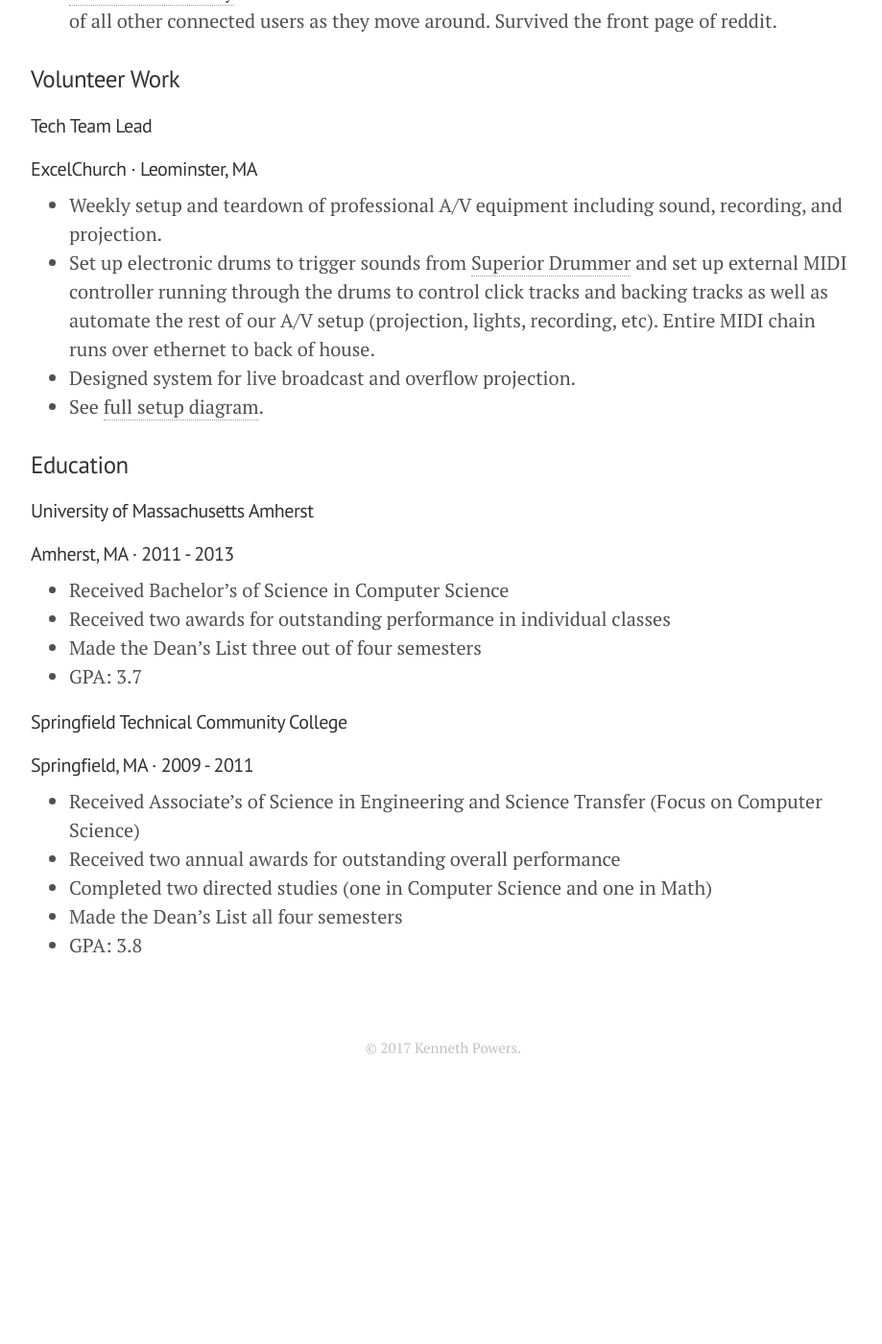
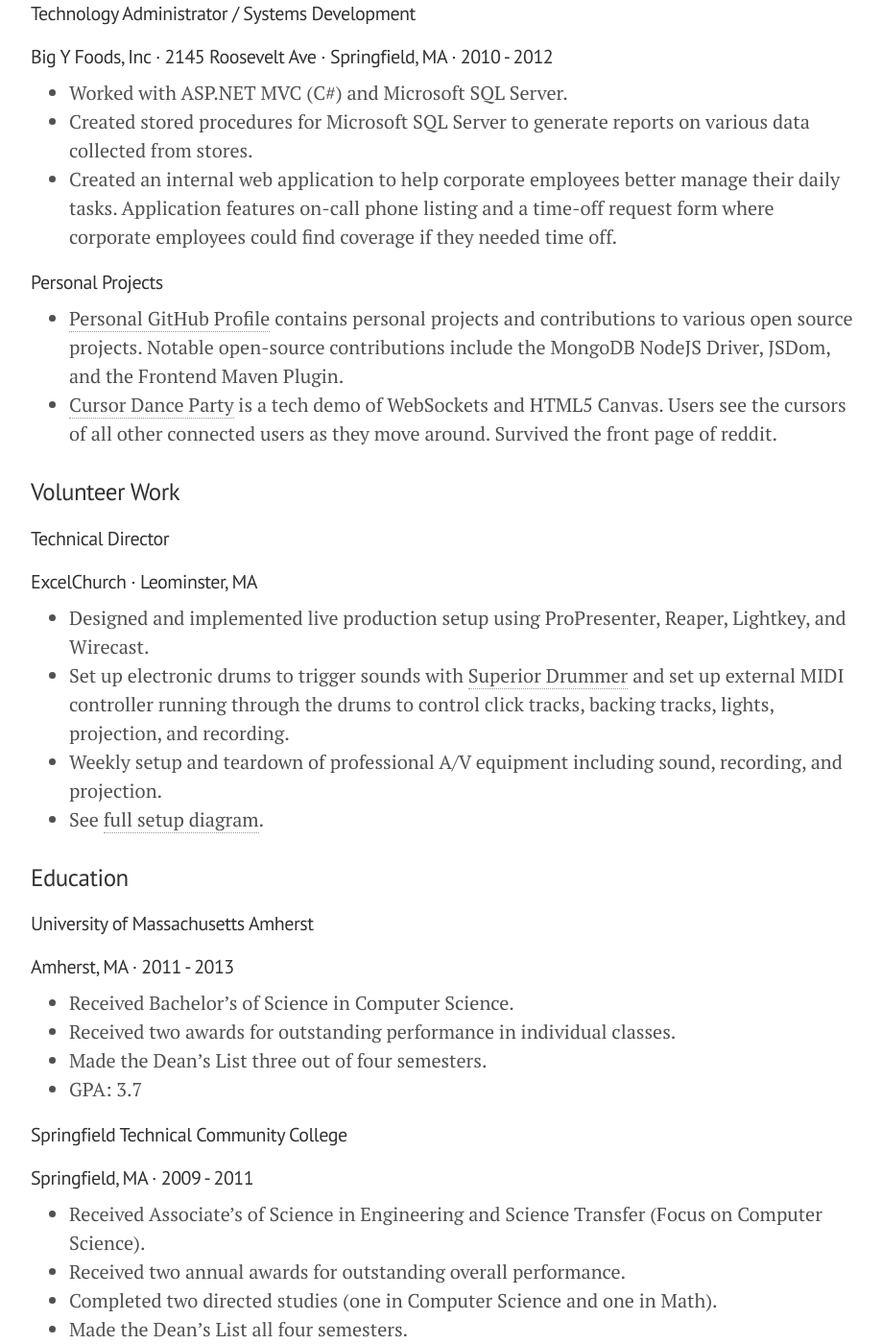
Before and after one commit to knpwrs/knpwrs.github.io, a Jekyll site: the page built from about.md, in a window 1280 px wide and 1400 px high, scrolled down 2299 px. Shown: the whole window at 96% size, without its empty margins (178-1097 px from the left). Built offline with Jekyll 4.4.1, drawn with Linux system fonts in a browser that asks for light colours; nearby versions of some CDN libraries; before the commit the page ends 3401 px from its top, so only the background shows below that; some of the changed text lies outside the part shown.

Commit message:
Update resume.

```diff
--- a/about.md
+++ b/about.md
@@ -22,20 +22,33 @@
 
 ### Languages
 
-* Proficient in: JavaScript (Universal Node / Browser), HTML5, CSS3
-* Familiar with: C# and .NET Framework, Java, Scala, Ruby, SQL
+* Proficient in: JavaScript (Universal Node / Browser), HTML5, CSS3 (SCSS)
+* Familiar with: C# and .NET Framework, Java, Scala, Ruby, Swift, SQL
 
 ### Software
 
-* Database: PostgreSQL, MySQL, SQL Server, MongoDB, Redis, Memcached
+* Database: PostgreSQL, MySQL, SQL Server, MongoDB, Redis
 * Server: nginx, Apache httpd
-* Platforms: Mac OS X, Linux / Unix, Microsoft Windows
+* Tools: Docker, Git, Jenkins, Travis CI
+* Platforms: macOS, Linux / Unix, Microsoft Windows
 
 ### Experience
 
+#### Software Engineer
+
+##### Candescent Health &middot; 221 Crescent Street, Building 5 Suite 301, Waltham, MA &middot; April 2016 - Present
+
+* Worked with React, Redux, Vue, Angular, Node, PHP, MySQL, and Docker.
+* Used Flyway for database migrations across multiple client environments.
+* Designed and created a dashboard for monitoring doctors and their workloads
+  across multiple facilities.
+* Prototyped Electron applications with native integrations.
+* Open-sourced a Babel plugin for automatic dependency injection in Angular.
+* Presented multiple tech talks on modern JavaScript and CSS best practices.
+
 #### Staff Software Engineer &middot; Core UI and Performance &middot; IBM Verse
 
-##### IBM &middot; 550 King Street &middot; Littleton, MA &middot; January 2013 - Present
+##### IBM &middot; 550 King Street &middot; Littleton, MA &middot; January 2013 - April 2016
 
 * Worked with React, Redux, Dojo, and OpenSocial, continually integrating
   bleeding-edge web technologies.
@@ -73,6 +89,7 @@
 
 ##### Big Y Foods, Inc &middot; 2145 Roosevelt Ave &middot; Springfield, MA &middot; 2010 - 2012
 
+* Worked with ASP.NET MVC (C\#) and Microsoft SQL Server.
 * Created stored procedures for Microsoft SQL Server to generate reports on
   various data collected from stores.
 * Created an internal web application to help corporate employees better
@@ -91,18 +108,17 @@
 
 ### Volunteer Work
 
-#### Tech Team Lead
+#### Technical Director
 
 ##### ExcelChurch &middot; Leominster, MA
 
+* Designed and implemented live production setup using ProPresenter, Reaper,
+  Lightkey, and Wirecast.
+* Set up electronic drums to trigger sounds with [Superior Drummer] and set up
+  external MIDI controller running through the drums to control click tracks,
+  backing tracks, lights, projection, and recording.
 * Weekly setup and teardown of professional A/V equipment including sound,
   recording, and projection.
-* Set up electronic drums to trigger sounds from [Superior Drummer] and set up
-  external MIDI controller running through the drums to control click tracks and
-  backing tracks as well as automate the rest of our A/V setup (projection,
-  lights, recording, etc). Entire MIDI chain runs over ethernet to back of
-  house.
-* Designed system for live broadcast and overflow projection.
 * See [full setup diagram][excel-setup].
 
 ### Education
@@ -111,9 +127,9 @@
 
 ##### Amherst, MA &middot; 2011 - 2013
 
-* Received Bachelor's of Science in Computer Science
-* Received two awards for outstanding performance in individual classes
-* Made the Dean's List three out of four semesters
+* Received Bachelor's of Science in Computer Science.
+* Received two awards for outstanding performance in individual classes.
+* Made the Dean's List three out of four semesters.
 * GPA: 3.7
 
 #### Springfield Technical Community College
@@ -121,10 +137,10 @@
 ##### Springfield, MA &middot; 2009 - 2011
 
 * Received Associate's of Science in Engineering and Science Transfer (Focus
-  on Computer Science)
-* Received two annual awards for outstanding overall performance
-* Completed two directed studies (one in Computer Science and one in Math)
-* Made the Dean's List all four semesters
+  on Computer Science).
+* Received two annual awards for outstanding overall performance.
+* Completed two directed studies (one in Computer Science and one in Math).
+* Made the Dean's List all four semesters.
 * GPA: 3.8
 
 [github]: https://github.com/knpwrs "knpwrs on GitHub"
```
Also changed, not shown: other parts of about.md (+3 -0 lines).
